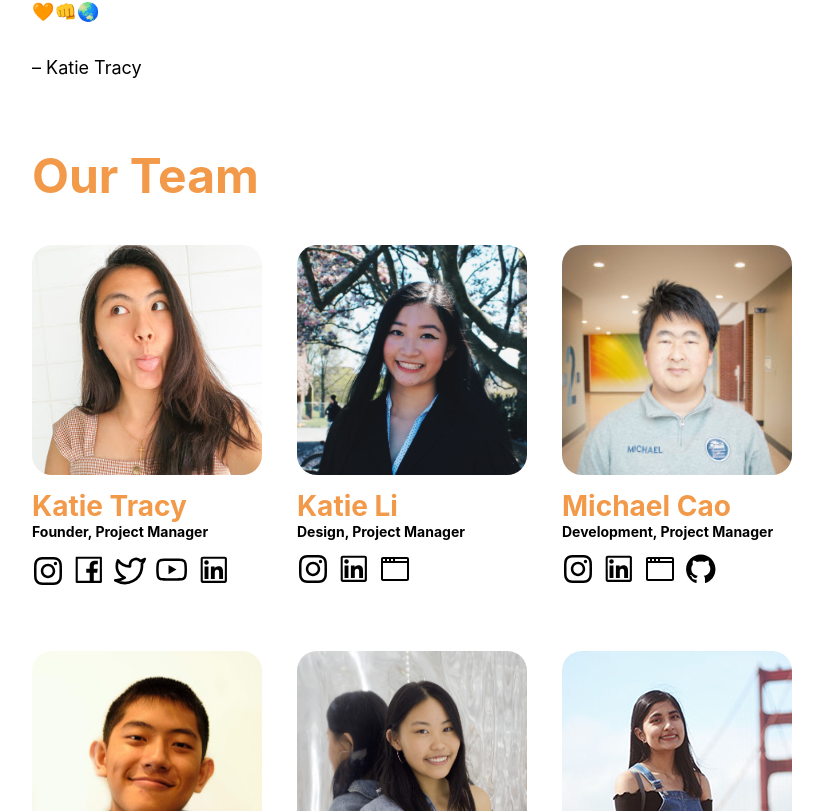
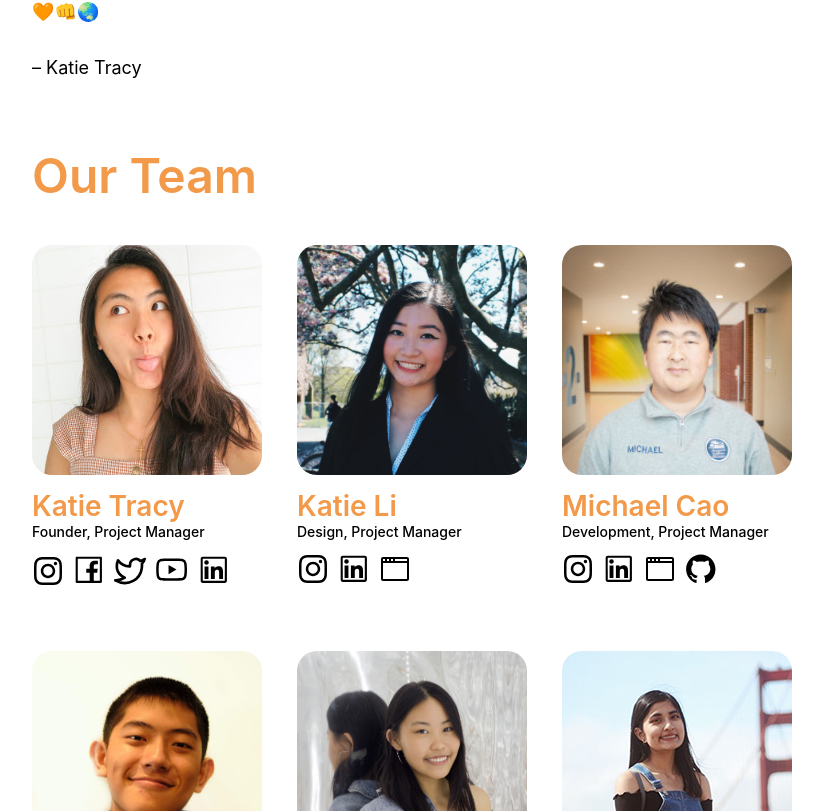
Before and after one commit to donatecovid19/website, a React (Create React App) app: page /about in a window 1280 px wide. Shown: the part 1209-2020 px from the top of the page, without its empty margins (228-1051 px from the left). Built offline with nearby package versions, Linux system fonts and the light colour scheme.

Commit message:
fixed about styling for certain dimensions

```diff
--- a/src/components/about_page/About.css
+++ b/src/components/about_page/About.css
@@ -1,8 +1,9 @@
 /* general */
+
+@import url("https://fonts.googleapis.com/css2?family=Poppins:wght@400;500;600&display=swap");
 
 .about h1 {
   font-size: 48px;
-  font-weight: bold;
   max-width: 760px;
   text-align: left;
   margin: auto;
@@ -55,15 +56,15 @@
 
 .person .name {
   font-style: normal;
-  font-weight: bold;
   font-size: 28px;
+  font-weight: 600;
   color: #f2994a;
   margin: 10px 0 0 0;
 }
 
 .person .role {
   font-style: normal;
-  font-weight: bold;
+  font-weight: 500;
   font-size: 14px;
   margin: 0 0 12px 0;
 }
@@ -193,7 +194,7 @@
 
 /* Most Phones */
 
-@media (max-width: 420px) {
+@media (max-width: 720px) {
   .team-grid {
     max-width: 340px;
     grid-template-columns: 1fr;
```
